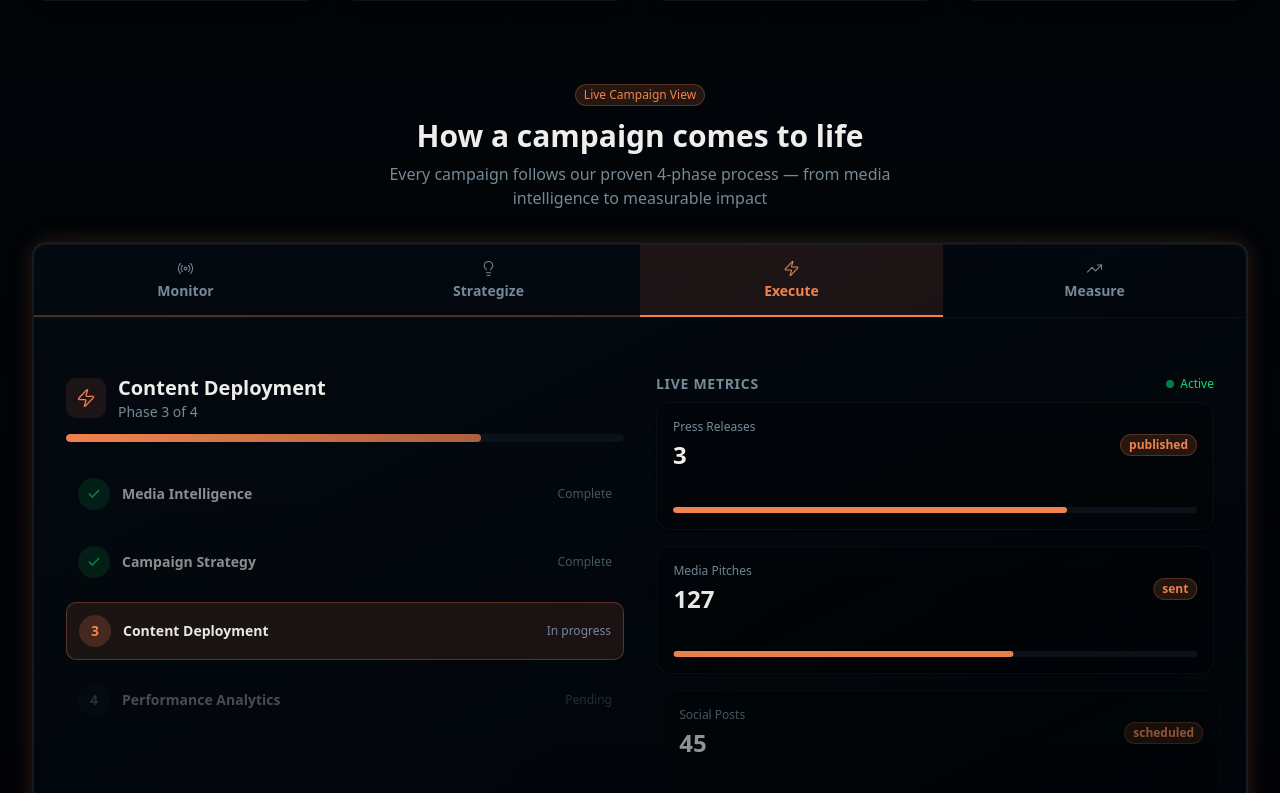
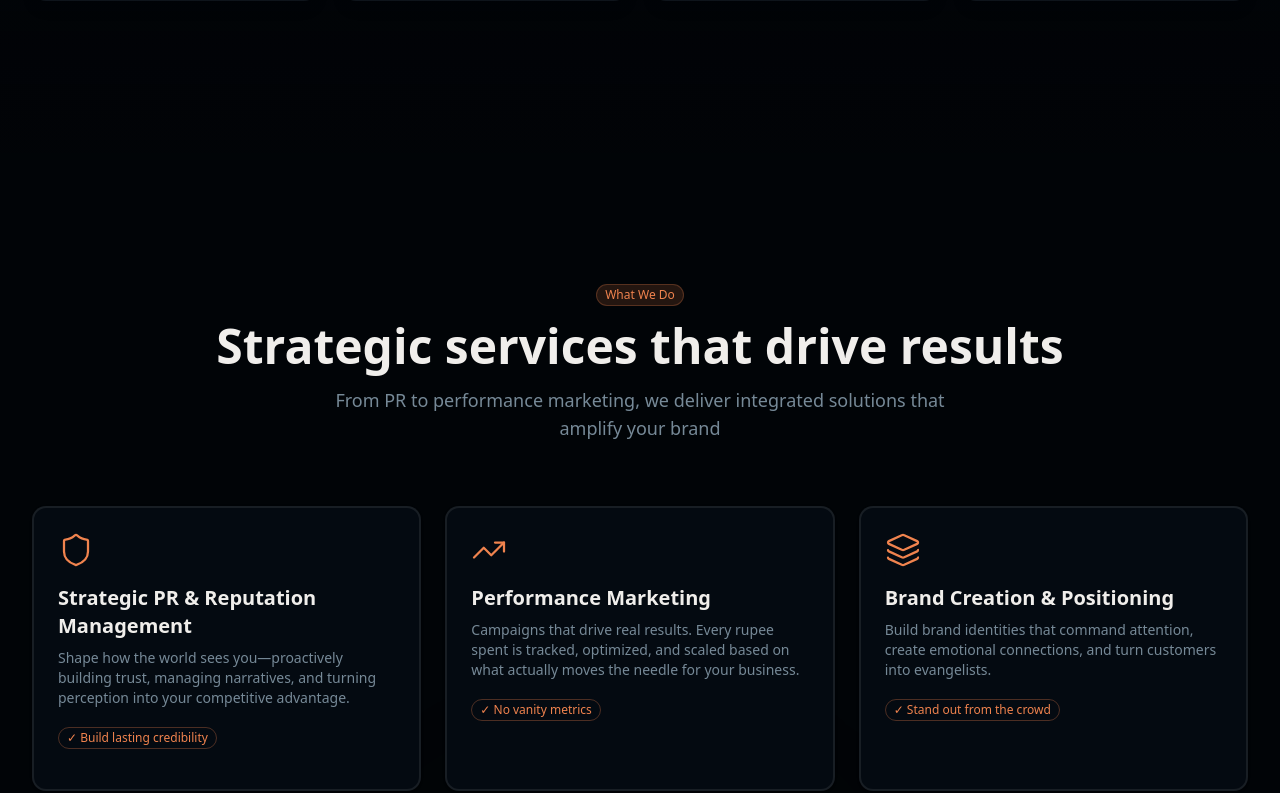
Before and after one commit to Gagan-Mk/Vyuh_Gravity, a Next.js app: page / in a window 1280 px wide. Shown: the part 1545-2338 px from the top of the page. Built offline with nearby package versions, Linux system fonts and the light colour scheme.

Commit message:
website updated, removed data-part

```diff
--- a/components/HowItWorks.tsx
+++ b/components/HowItWorks.tsx
@@ -123,7 +123,7 @@ export function HowItWorks() {
     <section
       id="how-it-works"
       ref={sectionRef}
-      className="py-32 bg-gradient-to-b from-background via-muted/10 to-background relative"
+      className="pt-32 pb-24 bg-gradient-to-b from-background via-muted/10 to-background relative"
     >
       {/* Subtle background glow */}
       <div className="absolute top-0 right-0 w-[500px] h-[500px] bg-accent/3 rounded-full blur-[150px]" />
@@ -147,7 +147,7 @@ export function HowItWorks() {
         {/* Philosophy Grid */}
         <div
           ref={cardsAnim.ref}
-          className="grid md:grid-cols-2 lg:grid-cols-4 gap-6 mb-20 stagger-children"
+          className="grid md:grid-cols-2 lg:grid-cols-4 gap-6 mb-14 stagger-children"
         >
           {philosophies.map((philosophy, index) => (
             <Card
@@ -174,189 +174,6 @@ export function HowItWorks() {
           ))}
         </div>
 
-        {/* PR Campaign Lifecycle Visualization */}
-        <div
-          ref={vizAnim.ref}
-          className={`scroll-scale-in ${vizAnim.isVisible ? 'is-visible' : ''}`}
-        >
-          <div className="text-center mb-8">
-            <Badge className="mb-3 bg-accent/15 text-accent border-accent/25">
-              Live Campaign View
-            </Badge>
-            <h3 className="text-2xl sm:text-3xl font-bold">
-              How a campaign comes to life
-            </h3>
-            <p className="text-muted-foreground mt-2 max-w-xl mx-auto">
-              Every campaign follows our proven 4-phase process — from media intelligence to measurable impact
-            </p>
-          </div>
-
-          <Card className="p-0 overflow-hidden bg-gradient-to-br from-card to-muted/10 border-2 shadow-2xl glow-border">
-            {/* Phase Navigation */}
-            <div className="flex border-b border-border/50">
-              {campaignPhases.map((phase, index) => (
-                <button
-                  key={phase.phase}
-                  onClick={() => setActivePhase(index)}
-                  className={`flex-1 px-4 py-4 text-center transition-all duration-300 relative ${index === activePhase
-                    ? "bg-accent/10 text-accent"
-                    : "text-muted-foreground hover:text-foreground hover:bg-muted/20"
-                    }`}
-                >
-                  <div className="mb-1 flex justify-center">
-                    <phase.Icon size={17} strokeWidth={1.5} />
-                  </div>
-                  <div className="text-xs sm:text-sm font-semibold">{phase.phase}</div>
-
-                  {/* Active phase indicator */}
-                  {index === activePhase && (
-                    <div className="absolute bottom-0 left-0 right-0 h-0.5 bg-accent" />
-                  )}
-
-                  {/* Progress line between phases */}
-                  {index < activePhase && (
-                    <div className="absolute bottom-0 left-0 right-0 h-0.5 bg-accent/30" />
-                  )}
-                </button>
-              ))}
-            </div>
-
-            {/* Phase Content */}
-            <div className="p-6 sm:p-8">
-              <div className="grid lg:grid-cols-2 gap-8">
-                {/* Left: Phase description + progress */}
-                <div className="space-y-6">
-                  <div>
-                    <div className="flex items-center gap-3 mb-3">
-                      <div className="w-10 h-10 rounded-lg bg-accent/10 flex items-center justify-center flex-shrink-0">
-                        <currentPhase.Icon size={20} className="text-accent" strokeWidth={1.5} />
-                      </div>
-                      <div>
-                        <h4 className="text-xl font-bold text-foreground">{currentPhase.label}</h4>
-                        <p className="text-sm text-muted-foreground">
-                          Phase {activePhase + 1} of {campaignPhases.length}
-                        </p>
-                      </div>
-                    </div>
-
-                    {/* Phase progress bar */}
-                    <div className="w-full h-2 bg-muted rounded-full overflow-hidden">
-                      <div
-                        className="h-full bg-gradient-to-r from-accent to-accent/70 rounded-full transition-all duration-1000"
-                        style={{ width: `${((activePhase + 1) / campaignPhases.length) * 100}%` }}
-                      />
-                    </div>
-                  </div>
-
-                  {/* Campaign timeline */}
-                  <div className="space-y-3">
-                    {campaignPhases.map((phase, index) => (
-                      <div
-                        key={phase.phase}
-                        className={`flex items-center gap-3 p-3 rounded-lg transition-all duration-300 ${index === activePhase
-                          ? "bg-accent/10 border border-accent/30"
-                          : index < activePhase
-                            ? "opacity-60"
-                            : "opacity-30"
-                          }`}
-                      >
-                        <div
-                          className={`w-8 h-8 rounded-full flex items-center justify-center text-sm font-bold transition-all duration-300 ${index < activePhase
-                            ? "bg-green-500/20 text-green-400"
-                            : index === activePhase
-                              ? "bg-accent/20 text-accent"
-                              : "bg-muted text-muted-foreground"
-                            }`}
-                        >
-                          {index < activePhase ? <Check size={14} strokeWidth={2.5} /> : index + 1}
-                        </div>
-                        <div className="flex-1">
-                          <div className="text-sm font-semibold">{phase.label}</div>
-                        </div>
-                        <div className="text-xs text-muted-foreground">
-                          {index < activePhase
-                            ? "Complete"
-                            : index === activePhase
-                              ? "In progress"
-                              : "Pending"}
-                        </div>
-                      </div>
-                    ))}
-                  </div>
-                </div>
-
-                {/* Right: Live metrics */}
-                <div className="space-y-4">
-                  <div className="flex items-center justify-between mb-2">
-                    <h4 className="text-sm font-semibold text-muted-foreground uppercase tracking-wider">
-                      Live Metrics
-                    </h4>
-                    <div className="flex items-center gap-1.5">
-                      <div className="w-2 h-2 bg-green-400 rounded-full animate-pulse" />
-                      <span className="text-xs text-green-400 font-medium">Active</span>
-                    </div>
-                  </div>
-
-                  {currentPhase.metrics.map((metric, index) => (
-                    <Card
-                      key={metric.label}
-                      className={`p-4 bg-background/50 border border-border/50 transition-all duration-500 ${animatedValues[index] === 100
-                        ? "opacity-100 translate-x-0"
-                        : "opacity-0 translate-x-4"
-                        }`}
-                    >
-                      <div className="flex items-center justify-between">
-                        <div>
-                          <div className="text-xs text-muted-foreground mb-1">{metric.label}</div>
-                          <div className="text-2xl font-bold text-foreground">{metric.value}</div>
-                        </div>
-                        <Badge
-                          className={`text-xs font-semibold ${metric.trend.startsWith("+")
-                            ? "bg-green-500/15 text-green-400 border-green-500/25"
-                            : metric.trend === "positive"
-                              ? "bg-green-500/15 text-green-400 border-green-500/25"
-                              : "bg-accent/15 text-accent border-accent/25"
-                            }`}
-                        >
-                          {metric.trend}
-                        </Badge>
-                      </div>
-
-                      {/* Mini progress bar */}
-                      <div className="mt-3 w-full h-1.5 bg-muted rounded-full overflow-hidden">
-                        <div
-                          className={`h-full rounded-full transition-all duration-1000 ease-out ${metric.trend.startsWith("+")
-                            ? "bg-green-400"
-                            : "bg-accent"
-                            }`}
-                          style={{
-                            width: animatedValues[index] === 100
-                              ? `${60 + Math.random() * 35}%`
-                              : "0%",
-                          }}
-                        />
-                      </div>
-                    </Card>
-                  ))}
-
-                  {/* Summary stat */}
-                  {activePhase === 3 && (
-                    <div className="mt-4 p-4 rounded-lg bg-gradient-to-r from-accent/10 to-green-500/10 border border-accent/20">
-                      <div className="flex items-center gap-2 mb-1">
-                        <TrendingUp size={15} className="text-accent" strokeWidth={2} />
-                        <span className="text-sm font-semibold text-foreground">Campaign ROI</span>
-                      </div>
-                      <div className="text-3xl font-bold text-accent">12.4x</div>
-                      <div className="text-xs text-muted-foreground mt-1">
-                        Every $1 invested generated $12.40 in earned media value
-                      </div>
-                    </div>
-                  )}
-                </div>
-              </div>
-            </div>
-          </Card>
-        </div>
       </div>
     </section>
   );
```
